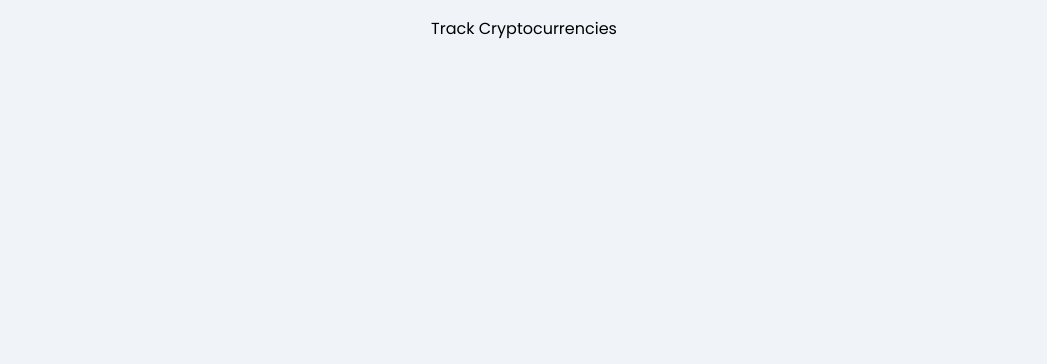
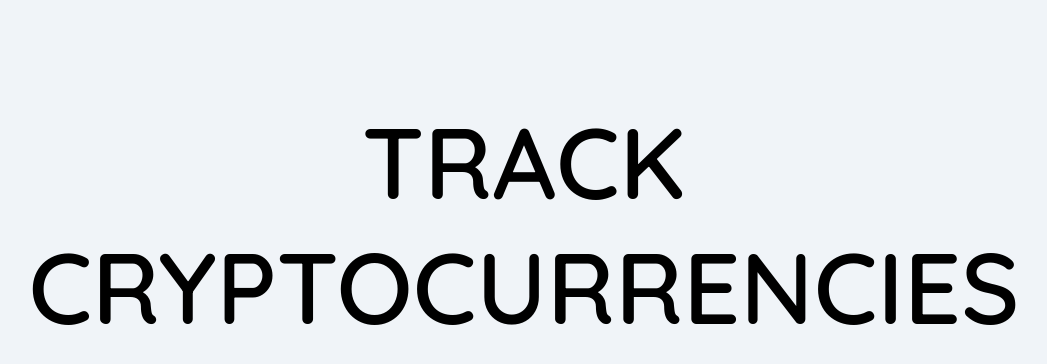
Before and after one commit to SMelidoni/coinpulse-crypto-app, a React (Create React App) app: page / in a window 1280 px wide. Shown: the top 364 px of the page, without its empty margins (116-1163 px from the left). Built offline with nearby package versions, Linux system fonts and the light colour scheme.

Commit message:
Integrated 'Quicksand' font

```diff
--- a/src/index.scss
+++ b/src/index.scss
@@ -1,9 +1,9 @@
-@import url('https://fonts.googleapis.com/css2?family=Poppins:wght@400;500;600;700&display=swap');
+@import url('https://fonts.googleapis.com/css2?family=Quicksand:wght@400;500;600;700&display=swap');
 @import './styles/variables';
 
 body {
 	background-color: $background-primary;
-	font-family: 'Poppins', sans-serif !important;
+	font-family: 'Quicksand', sans-serif !important;
 	margin: 0;
 	-moz-osx-font-smoothing: grayscale;
 	-webkit-font-smoothing: antialiased;
--- a/src/pages/home/home.component.tsx
+++ b/src/pages/home/home.component.tsx
@@ -5,7 +5,9 @@ import { useEffect, useRef } from 'react';
 const Home: FC = () => {
 	return (
 		<section id='home' className='home-section'>
-			<div className='home-container'>Track Cryptocurrencies</div>
+			<div className='home-container'>
+				<h1>Track Cryptocurrencies</h1>
+			</div>
 		</section>
 	);
 };
--- a/src/pages/home/home.styles.scss
+++ b/src/pages/home/home.styles.scss
@@ -2,6 +2,7 @@
 
 .home-section {
 	align-items: center;
+	background-color: $background-primary;
 	display: flex;
 	flex-direction: column;
 	min-height: 100vh;
@@ -13,5 +14,11 @@
 		flex-direction: column;
 		justify-content: center;
 		text-align: center;
+
+		h1 {
+			font-size: 100px;
+			font-weight: 600;
+			text-transform: uppercase;
+		}
 	}
 }
```
